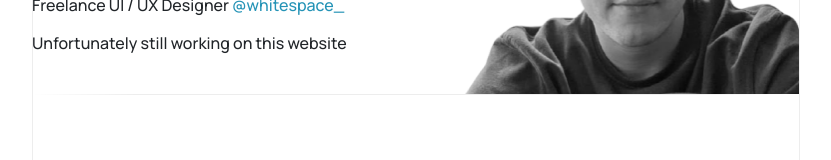
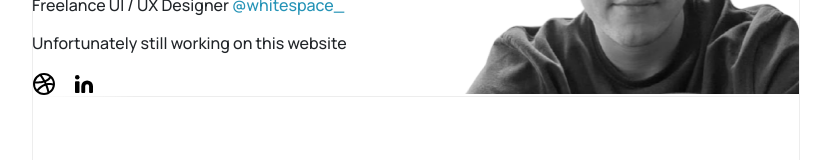
Before and after one commit to eduardlotz/eduardlotz.de, a React (Create React App) app: page / in a window 1280 px wide. Shown: the part 445-605 px from the top of the page, without its empty margins (224-1055 px from the left). Built offline with nearby package versions, Linux system fonts and the light colour scheme; no server answers.

Commit message:
added social links

```diff
--- a/src/App.css
+++ b/src/App.css
@@ -160,3 +160,11 @@ color: #383838;
 .skills-row.low .col-3 {
   padding: 0;
 }
+
+.social-links a svg{
+  color: #000000;
+}
+
+.social-links a:hover svg {
+  color: #dedede;
+}
--- a/src/App.js
+++ b/src/App.js
@@ -9,6 +9,8 @@ import figmaIcon from "./figmaicon.svg";
 import sassIcon from "./sassicon.svg";
 import sketchIcon from "./sketchicon.svg";
 import portrait from "./portrait.png";
+import dribbbleIcon from "./dribbble.svg";
+import linkedinIcon from "./linkedin.svg";
 
 function App() {
   const [date, setDate] = useState(null);
@@ -57,6 +59,11 @@ function App() {
                   </a>
                 </p>
                 <p>Unfortunately still working on this website</p>
+
+                <div className="d-flex social-links">
+                  <a className="mr-3" href="https://dribbble.com/eddiedesign" target="_blank"><img src={dribbbleIcon}/></a>
+                  <a href="https://www.linkedin.com/in/eduardlotz/" target="_blank"><img src={linkedinIcon}/></a>
+                </div>
               </div>
             </div>
             <div className="d-flex flex-column align-self-start h-100 w-50">
```
Also changed, not shown: src/dribbble.svg (added), src/linkedin.svg (added).
